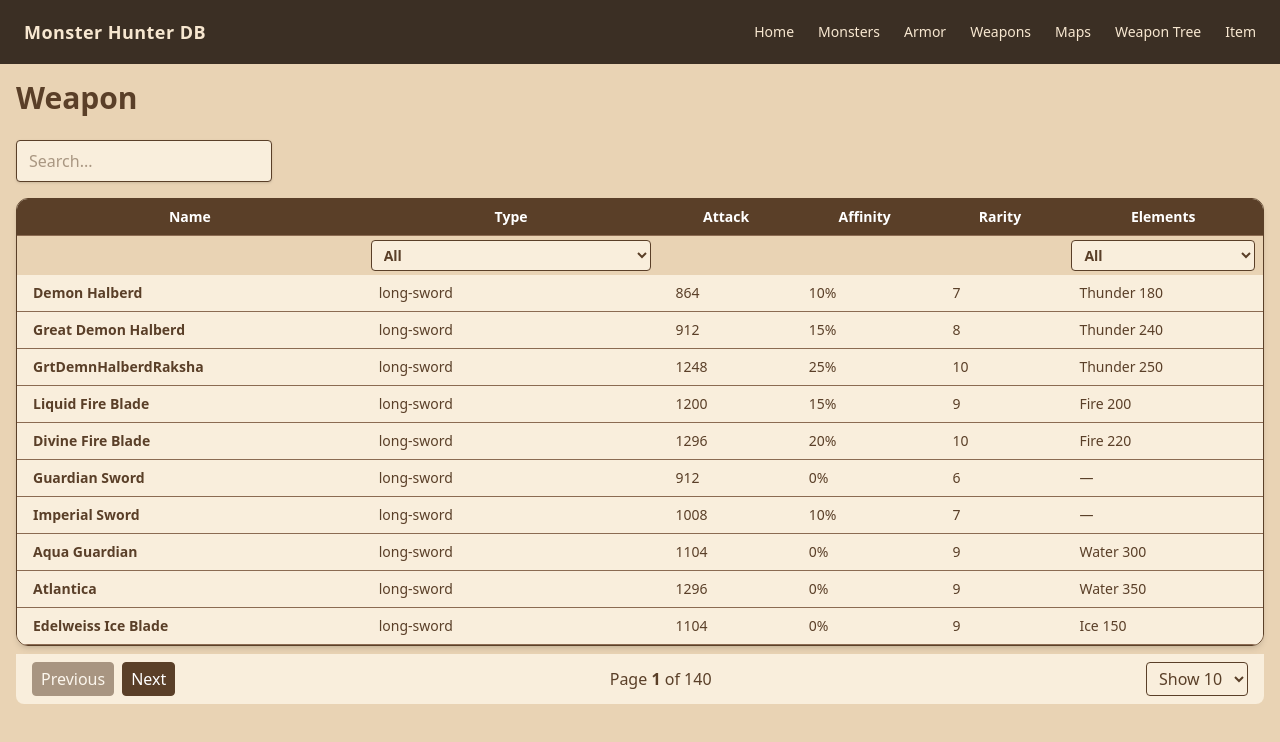
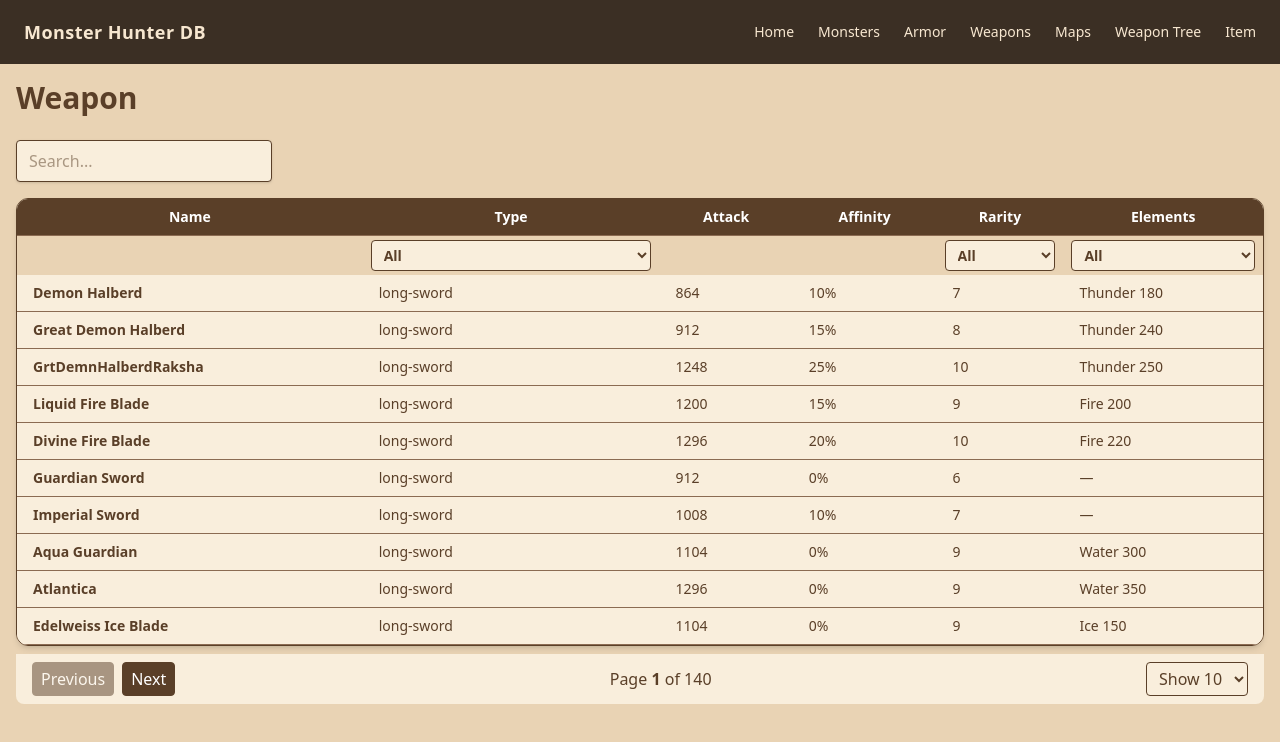
Before and after one commit to JS-Jr/Monster-Hunter-Freedom-Unite-Database-Companion, a React (Vite) app: page /weapons in a window 1280 px wide. Shown: the top 742 px of the page. Built offline with nearby package versions, Linux system fonts and the light colour scheme.

Commit message:
refactor weapon

```diff
--- a/src/pages/Weapon.tsx
+++ b/src/pages/Weapon.tsx
@@ -1,63 +1,26 @@
-import { useEffect, useState } from "react";
-import { Link, useSearchParams } from "react-router-dom";
+import { Link } from "react-router-dom";
 import type { Weapon, WeaponElement } from "../types/Weapon";
 import { Table } from "../components/Table";
-import {
-  createColumnHelper,
-  type ColumnFiltersState,
-} from "@tanstack/react-table";
+import { createColumnHelper } from "@tanstack/react-table";
+import { useUrlFilters } from "../hooks/useUrlFilters";
+import { useDataFetchArray } from "../hooks/useDataFetch";
+import { TableSkeleton } from "../components/TableSkeletonProps";
+import { TableEmptyState } from "../components/TableEmptyState";
 
 export default function Weapons() {
-  const [weapons, setWeapons] = useState<Weapon[]>([]);
   const columnHelper = createColumnHelper<Weapon>();
-  const [searchParams, setSearchParams] = useSearchParams();
 
-  const columnFiltersFromUrl: ColumnFiltersState = Array.from(
-    searchParams.entries()
-  )
-    .filter(([key]) => key !== "q")
-    .map(([id, value]) => ({
-      id,
-      value,
-    }));
-  const globalFilterFromUrl = searchParams.get("q") ?? "";
+  const {
+    columnFilters,
+    globalFilter,
+    sorting,
+    handleFiltersChange,
+    handleGlobalFilterChange,
+    handleSortingChange,
+  } = useUrlFilters();
 
-  const handleFiltersChange = (filters: ColumnFiltersState) => {
-    const params = new URLSearchParams(searchParams);
-
-    Array.from(params.keys()).forEach((key) => {
-      if (key !== "q") {
-        params.delete(key);
-      }
-    });
-    filters.forEach(({ id, value }) => {
-      if (value != null && value !== "") {
-        params.set(id, String(value));
-      }
-    });
-    setSearchParams(params, { replace: true });
-  };
-
-  const handleGlobalSearchChange = (value: string) => {
-    const params = new URLSearchParams(searchParams);
-
-    if (value) {
-      params.set("q", value);
-    } else {
-      params.delete("q");
-    }
-
-    setSearchParams(params, { replace: true });
-  };
-
-  useEffect(() => {
-    fetch("/data/weapons.json")
-      .then((res) => res.json())
-      .then((data: Weapon[]) => {
-        setWeapons(data);
-      })
-      .catch((err) => console.error("Error loading weapons:", err));
-  }, []);
+  const { data: weapons, loading } =
+    useDataFetchArray<Weapon>("/data/weapons.json");
 
   const weaponColumns = [
     columnHelper.accessor("name", {
@@ -77,7 +40,7 @@
       filterFn: "equalsString",
       meta: {
         type: "select",
-        options: Array.from(new Set(weapons.map((m) => m.type))),
+        options: Array.from(new Set(weapons?.map((m) => m.type))),
       },
     }),
 
@@ -91,6 +54,13 @@
 
     columnHelper.accessor("rarity", {
       header: "Rarity",
+      filterFn: "equalsString",
+      meta: {
+        type: "select",
+        options: Array.from(
+          new Set(weapons?.map((weaponItem) => weaponItem.rarity))
+        ).sort((a, b) => a - b),
+      },
     }),
 
     columnHelper.accessor("elements", {
@@ -125,11 +95,37 @@
       meta: {
         type: "select",
         options: Array.from(
-          new Set(weapons.flatMap((w) => w.elements?.map((e) => e.name) ?? []))
+          new Set(weapons?.flatMap((w) => w.elements?.map((e) => e.name) ?? []))
         ),
       },
     }),
   ];
+
+  if (loading) {
+    return (
+      <div className="p-4 min-h-[calc(100vh-4rem)] bg-[#E9D3B4] text-[#5A3F28]">
+        <h1 className="text-3xl font-bold mb-6">Monsters</h1>
+        <TableSkeleton rows={10} columns={weaponColumns.length} />
+      </div>
+    );
+  }
+
+  if (!weapons || weapons.length === 0) {
+    return (
+      <div className="p-4 min-h-[calc(100vh-4rem)] bg-[#E9D3B4] text-[#5A3F28]">
+        <h1 className="text-3xl font-bold mb-6">Monsters</h1>
+        <TableEmptyState message="No weapons found." />
+      </div>
+    );
+  }
+
+  // console.log(Array.from(new Set(weapons.map((m) => m.type))));
+
+  // console.log(
+  //   weapons
+  //     .map((weapon, index) => ({ index, weapon }))
+  //     .filter(({ weapon }) => weapon.type === undefined)
+  // );
 
   return (
     <div className="p-4 min-h-[calc(100vh-4rem)] bg-[#E9D3B4] text-[#5A3F28]">
@@ -138,12 +134,13 @@
       <Table
         data={weapons}
         columns={weaponColumns}
-        initialPageSize={10}
         globalFilterable={true}
-        initialColumnFilters={columnFiltersFromUrl}
+        initialColumnFilters={columnFilters}
         onFiltersChange={handleFiltersChange}
-        initialGlobalFilter={globalFilterFromUrl}
-        onGlobalFilterChange={handleGlobalSearchChange}
+        initialGlobalFilter={globalFilter}
+        onGlobalFilterChange={handleGlobalFilterChange}
+        initialSorting={sorting}
+        onSortingChange={handleSortingChange}
       />
     </div>
   );
--- a/src/types/Weapon.ts
+++ b/src/types/Weapon.ts
@@ -17,7 +17,7 @@
   affinity?: string;
   slots?: string;
   bonus?: string | null;
-  rarity?: number;
+  rarity: number;
   type?: string;
   create_cost?: number | null;
   improve_cost?: number;
```
